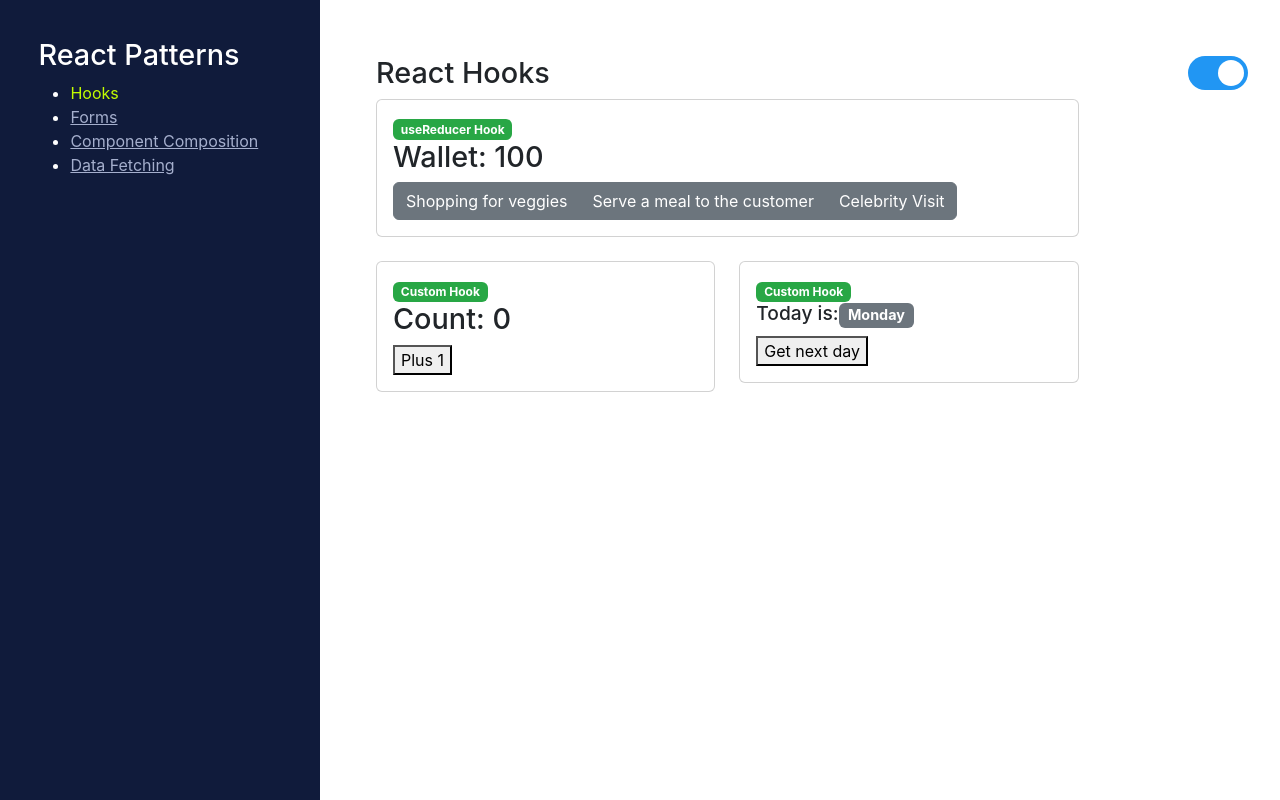
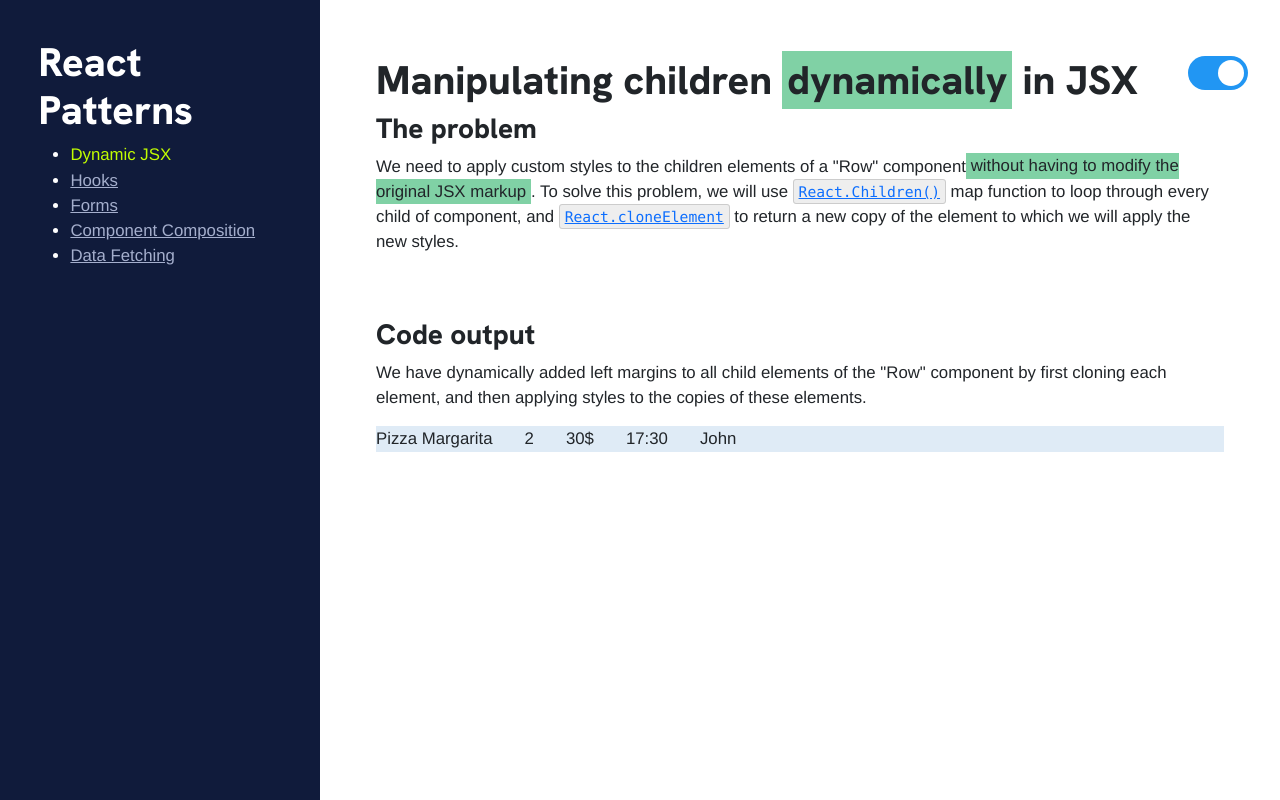
Before and after one commit to ericnjanga/React-Cookbook, a React (Create React App) app: page / in a window 1280 px wide. Built offline with nearby package versions, Linux system fonts and the light colour scheme.

Commit message:
Copy for dynamic JSX

```diff
--- a/public/index.html
+++ b/public/index.html
@@ -10,6 +10,12 @@
       content="Web site created using create-react-app"
     />
     <link rel="apple-touch-icon" href="%PUBLIC_URL%/logo192.png" />
+
+    <!-- Google fonts -->
+    <link rel="preconnect" href="https://fonts.googleapis.com">
+    <link rel="preconnect" href="https://fonts.gstatic.com" crossorigin>
+    <link href="https://fonts.googleapis.com/css2?family=Arimo:ital,wght@0,400..700;1,400..700&family=Hanken+Grotesk:ital,wght@0,100..900;1,100..900&display=swap" rel="stylesheet">
+
     <!--
       manifest.json provides metadata used when your web app is installed on a
       user's mobile device or desktop. See https://developers.google.com/web/fundamentals/web-app-manifest/
--- a/src/App.js
+++ b/src/App.js
@@ -4,6 +4,7 @@ import PageHooks from './PageHooks';
 import PageForms from './PageForms';
 import PageComponentComposition from './PageComponentComposition';
 import PageDataFetching from './PageDataFetching';
+import PageDynamicJsx from './PageDynamicJsx';
 
 import { useTheme } from './ThemeContext';
 import Switch from "./Switch";
@@ -11,7 +12,7 @@ import Nav from './Nav';
 
 
 
-import './App.css';
+import './styles/App.css';
 
 function App() {
   const { theme } = useTheme();
@@ -30,7 +31,8 @@ function App() {
               <Switch></Switch>
 
               <Routes>
-                <Route path="/" element={<PageHooks />} />
+                <Route path="/" element={<PageDynamicJsx />} />
+                <Route path="/hooks" element={<PageHooks />} />
                 <Route path="/forms" element={<PageForms />} />
                 <Route path="/component-composition" element={<PageComponentComposition />} />
                 <Route path="/data-fetching" element={<PageDataFetching />} />
--- /dev/null
+++ b/src/LiveOrders.js
@@ -0,0 +1,45 @@
+import React from "react";
+
+
+const Row = ({ children, spacing }) => {
+
+    const childStyle = {
+        // using string interpolation to set the margin
+        marginLeft: `${spacing}px`,
+    };
+
+
+    return (
+        <div className="app-liveOrder__row">
+            {/* Iterate through each child */}
+            {React.Children.map(children, (child, index) => {
+
+                /* The style needs to be attached as a prop to each child.
+                That's why we need to return a new copy of the element */
+                return React.cloneElement(child, {
+                    style: {
+                        ...child.props.style,               // merge previous style
+                        ...(index > 0 ? childStyle : {})    // merge the childStyle object that contains the margin left (only if it's not the 1st element)
+                    }
+                });
+            })}
+        </div>
+    );
+};
+
+const LiveOrder = () => {
+    return (
+        <div className="app-liveOrder">
+            <p>We have dynamically added left margins to all child elements of the "Row" component by first cloning each element, and then applying styles to the copies of these elements.</p>
+            <Row spacing={32}>
+                <p>Pizza Margarita</p>
+                <p>2</p>
+                <p>30$</p>
+                <p>17:30</p>
+                <p>John</p>
+            </Row>
+        </div>
+    );
+};
+
+export default LiveOrder;
--- a/src/Nav.js
+++ b/src/Nav.js
@@ -8,7 +8,10 @@ const Nav = () => {
         <nav>
             <ul>
                 <li>
-                    <NavLink to="/" className={activateLink}>Hooks</NavLink>
+                    <NavLink to="/" className={activateLink}>Dynamic JSX</NavLink> {/* /dynamic-jsx */}
+                </li>
+                <li>
+                    <NavLink to="/hooks" className={activateLink}>Hooks</NavLink>
                 </li>
                 <li>
                     <NavLink to="/forms" className={activateLink}>Forms</NavLink>
--- /dev/null
+++ b/src/PageDynamicJsx.js
@@ -0,0 +1,32 @@
+import React from 'react';
+import LiveOrder from './LiveOrders';
+
+
+const PageDynamicJsx = () => {
+
+    return (
+        <>
+            <div className="row">
+                <h1>Manipulating children <span className="utils-highlight">dynamically</span> in JSX</h1>
+            </div>
+            <div className="row">
+                <h3>The problem</h3>
+                <p>We need to apply custom styles to the children elements of a "Row" component
+                    <span className="utils-highlight">without having to modify the original JSX markup</span>.
+                    To solve this problem, we will use <pre><a href="https://react.dev/reference/react/Children" target="_blank">React.Children()</a></pre> map function to loop through
+                    every child of component, and <pre><a href="https://react.dev/reference/react/cloneElement" target="_blank">React.cloneElement</a></pre> to return a new copy of the
+                    element to which we will apply the new styles.</p>
+                <p></p>
+                <p></p>
+                <p></p>
+            </div>
+
+            <div className="row">
+                <h3>Code output</h3>
+                <LiveOrder />
+            </div>
+        </>
+    );
+};
+
+export default PageDynamicJsx;
--- a/src/RegistrationForm.js
+++ b/src/RegistrationForm.js
@@ -1,4 +1,3 @@
-// import "./App.css";
 import { useState } from "react";
 import { validateEmail } from "./utils";
 
--- a/src/App.css
+++ b/src/styles/App.css
@@ -1,3 +1,8 @@
+@import './_initialization.css';
+@import './_utilities.css';
+@import './_variables.css';
+
+
 .App {
   display: flex;
   /* padding: 16px; */
@@ -30,15 +35,7 @@
 .main-content {
   padding: 3.5rem;
 }
-h1 {
-  font-size: 1.8rem;
-}
-h2 {
-  font-size: 1.5rem;
-}
-h3 {
-  font-size: 1.2rem;
-}
+
 
 .form-feedback textarea {
   min-height: 100px;
@@ -69,58 +66,11 @@ h3 {
   background-color: #343a40;
 }
 
-
-/* .App {
-  text-align: center;
+/* - Live order app */
+.app-liveOrder__row {
+  display: flex;
+  background-color: hsl(210, 55%, 92%);
 }
-
-.App-logo {
-  height: 40vmin;
-  pointer-events: none;
+.app-liveOrder__row p {
+  margin: 0;
 }
-
-@media (prefers-reduced-motion: no-preference) {
-  .App-logo {
-    animation: App-logo-spin infinite 20s linear;
-  }
-}
-
-.App-header {
-  background-color: #282c34;
-  min-height: 100vh;
-  display: flex;
-  flex-direction: column;
-  align-items: center;
-  justify-content: center;
-  font-size: calc(10px + 2vmin);
-  color: white;
-}
-
-.App-link {
-  color: #61dafb;
-}
-
-@keyframes App-logo-spin {
-  from {
-    transform: rotate(0deg);
-  }
-  to {
-    transform: rotate(360deg);
-  }
-} */
-
-
-
-.overlay {
-  position: fixed;
-  background: rgba(0, 0, 0, 0.5);
-  height: 100%;
-  width: 100%;
-  top: 0;
-  left: 0;
-  z-index: 998;
-}
-.alert {
-  background: #fff;
-  z-index: 999;
-}
--- /dev/null
+++ b/src/styles/_initialization.css
@@ -0,0 +1,50 @@
+:root {
+    /* Font faces */
+    --website-font-body: "Arimo", sans-serif;
+    --website-font-headings: "Hanken Grotesk", sans-serif;
+}
+
+
+/**
+ * INITIALIZATION
+ * ---------------------------------------------
+*/
+body {
+  /* Making the font appear crisp globally ... */
+  -webkit-font-smoothing: antialiased; /* For Chrome, Safari, and newer versions of Edge */
+  -moz-osx-font-smoothing: grayscale; /* For Firefox on macOS */
+  font-smooth: auto; /* For older versions of Edge and other browsers */
+
+  /* ... */
+  font-size: 1.05rem;
+
+  /* Typography */
+  font-family: var(--website-font-body);
+  font-weight: 400;
+  font-style: normal;
+  font-optical-sizing: auto;
+  /* font-size handled by bootstrap  */
+}
+
+* {
+  transition: all 0.3s ease; /* Adjust the duration and timing function as needed */
+}
+
+
+h1,
+h2,
+h3,
+h4,
+h5, .btn {
+  font-family: var(--website-font-headings);
+  font-style: normal;
+}
+
+
+h1,
+h2,
+h3,
+h4,
+h5 {
+    font-weight: 800;
+}
--- /dev/null
+++ b/src/styles/_utilities.css
@@ -0,0 +1,14 @@
+@import './_variables.css';
+
+/* Utilities */
+.utils-highlight {
+    padding: 0.2rem 0.3rem;
+    background-color: var(--website-theme-light-aaaa-3);
+}
+pre {
+    display: inline;
+    padding: 0.2rem 0.3rem;
+    border-radius: 3px;
+    background-color: #eee;
+    border: 1px solid #ccc;
+}
--- /dev/null
+++ b/src/styles/_variables.css
@@ -0,0 +1,9 @@
+:root {
+    --website-theme-light-aaaa-0: #E0FFF2;
+    --website-theme-light-aaaa-1: #C9FFE8;
+    --website-theme-light-aaaa-2: #A5FFD9;
+    --website-theme-light-aaaa-x: #ADFF00;
+    --website-theme-light-aaaa-y: #00ff94;
+    --website-theme-light-aaaa-3: #80D1A5;
+    --website-theme-light-aaaa-7: #80AA27;
+}
```
